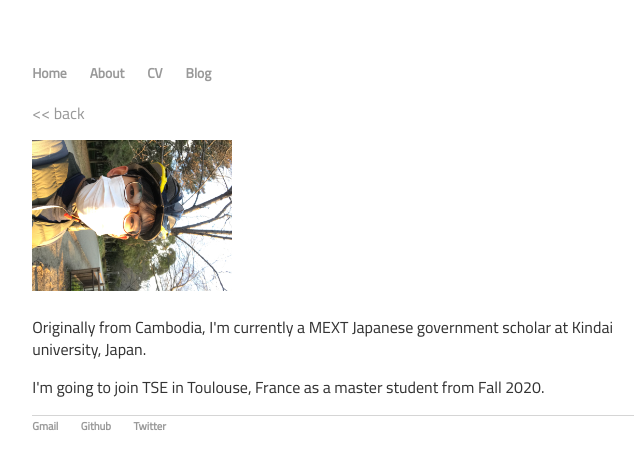
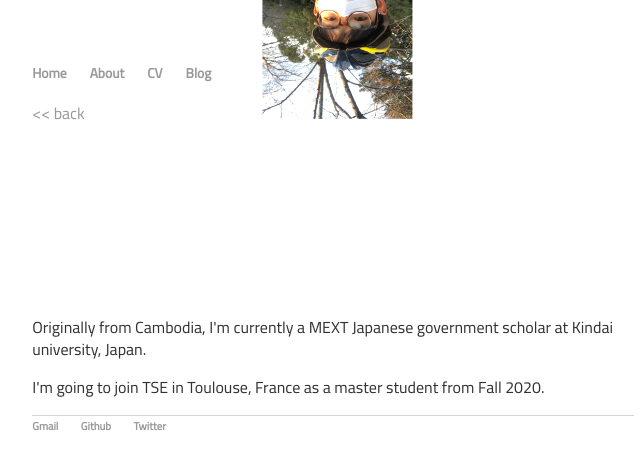
Before and after one commit to Vanlik/v-lik, a Jekyll site: the page built from about/index.html, in a window 1280 px wide. Shown: the top 469 px of the page, without its empty margins (307-950 px from the left). Built offline with Jekyll 4.4.1, drawn with Linux system fonts in a browser that asks for light colours.

Commit message:
Update index.html

```diff
--- a/about/index.html
+++ b/about/index.html
@@ -3,8 +3,14 @@ layout: default
 title: About
 ---
 <p><a href="{{ site.url }}"> << back </a></p>
+<style>
+#myDiv {
+  transform: rotateZ(90deg);
+}
+</style>
+      <div id = "myDiv">
       <img src="prof_pic.JPG" width="200" alt="hi" class="inline" />
-
+</div>
 
      <div class="text">
 <p> Originally from Cambodia, I'm currently a MEXT Japanese government scholar at Kindai university, Japan. </p>
```
